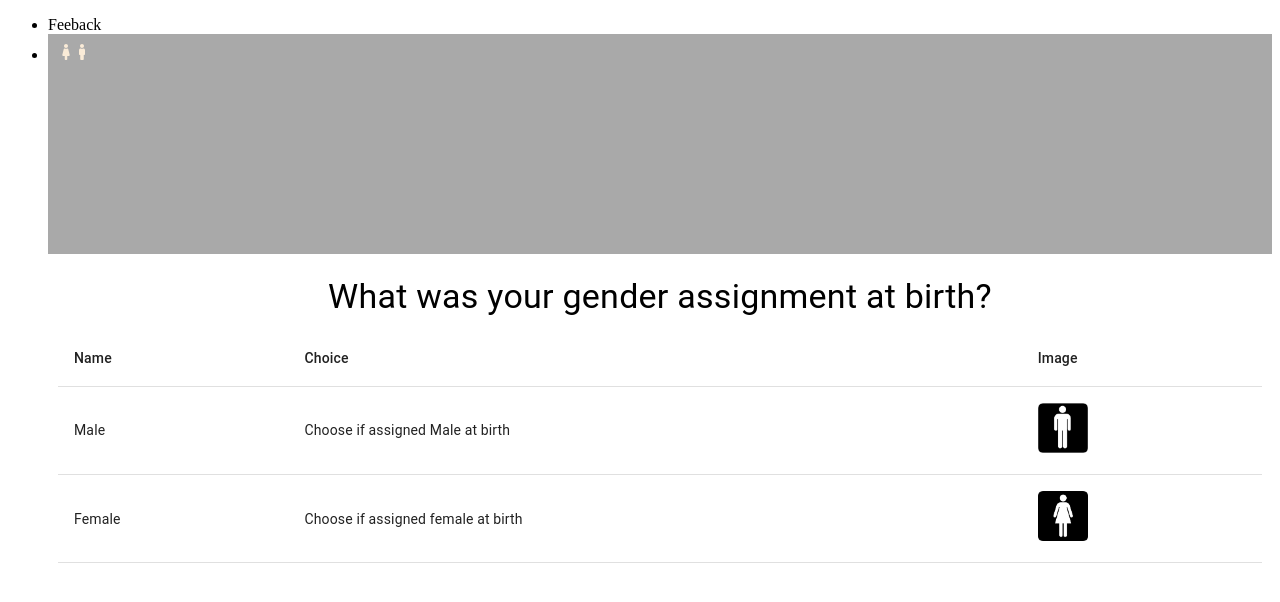
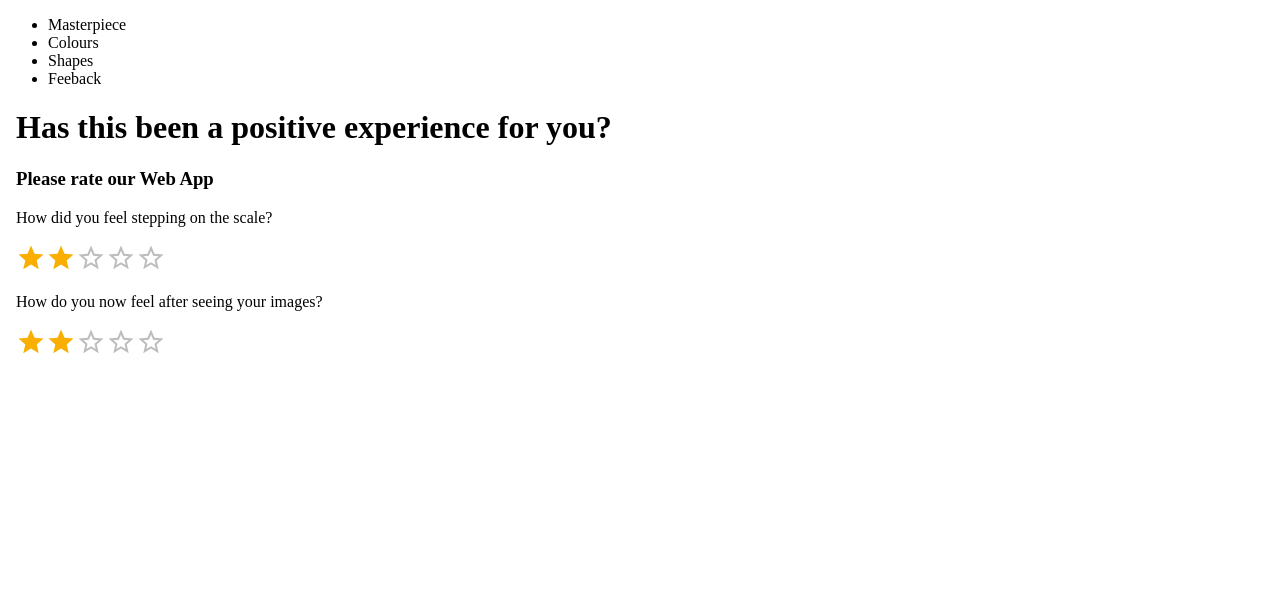
Before and after one commit to fitzdora/reactAwib_pa, a React (Vite) app: page /color in a window 1280 px wide. Shown: the top 602 px of the page. Built offline with nearby package versions, Linux system fonts and the light colour scheme.

Commit message:
setting up basic ratings

```diff
--- a/src/AppMUI.jsx
+++ b/src/AppMUI.jsx
@@ -1,5 +1,6 @@
 import React from "react";
 import GenderSelection from "./components/genderSelectionMUI.jsx";
+import UserRating from "./components/ratingMUI.jsx";
 
 
 const App = () => {
@@ -9,13 +10,19 @@ const App = () => {
           {/*Navigation Bar */}
           <nav>
             <ul>
+              <li>Masterpiece</li>
+              <li>Colours</li>
+              <li>Shapes</li>
               <li>Feeback</li>
-              <li><GenderSelection /></li>
             </ul>
           </nav>
           <main>
+            <body>
             {/*Main Page Content */}
-
+            <div>
+              <UserRating />
+            </div>
+            </body>
           </main>
         </div>
       );
--- /dev/null
+++ b/src/components/ratingMUI.jsx
@@ -0,0 +1,15 @@
+import React from "react";
+import Rating from '@mui/material/Rating';
+
+export default function UserRating() {
+    return (
+        <>
+<h1>Has this been a positive experience for you?</h1>
+<h3>Please rate our Web App</h3>
+<p>How did you feel stepping on the scale?</p>
+<Rating name="scaleRating" defaultValue={2} size="large"></Rating>
+<p>How do you now feel after seeing your images?</p>
+<Rating name="imageRating" defaultValue={2} size="large"></Rating>
+</>
+    );
+}
```
Also changed, not shown: src/components/rating.jsx (deleted).
